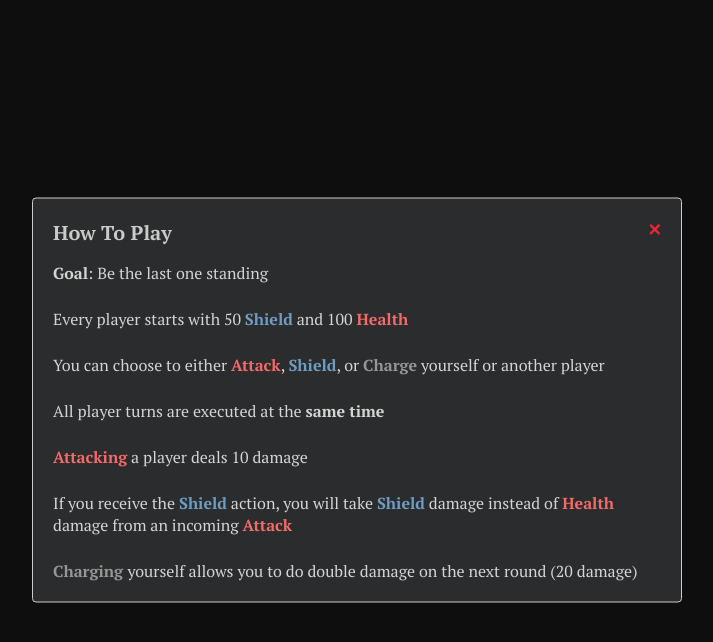
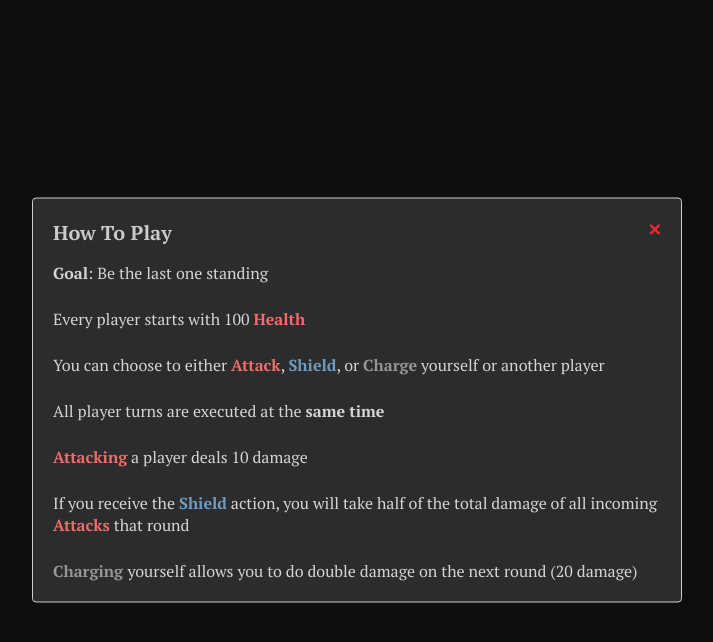
Before and after one commit to KhaVNguyen/maximus-client, a Next.js app: page /games/1 in a window 1280 px wide. Both pictures are taken after a click on the button "How To Play". Shown: the top 642 px of the page, without its empty margins (283-996 px from the left). Built offline with nearby package versions, Linux system fonts and the light colour scheme.

Commit message:
Update UI to not have shield stat

```diff
--- a/src/components/Modal.tsx
+++ b/src/components/Modal.tsx
@@ -53,8 +53,7 @@ const AppModal: React.FC<ModalProps> = ({
             <Bold>Goal</Bold>: Be the last one standing
           </Instruction>
           <Instruction>
-            Every player starts with 50 <Shield>Shield</Shield> and 100{" "}
-            <Health>Health</Health>
+            Every player starts with 100 <Health>Health</Health>
           </Instruction>
           <Instruction>
             You can choose to either <Health>Attack</Health>,{" "}
@@ -68,9 +67,9 @@ const AppModal: React.FC<ModalProps> = ({
             <Health>Attacking</Health> a player deals 10 damage
           </Instruction>
           <Instruction>
-            If you receive the <Shield>Shield</Shield> action, you will take{" "}
-            <Shield>Shield</Shield> damage instead of <Health>Health</Health>{" "}
-            damage from an incoming <Health>Attack</Health>
+            If you receive the <Shield>Shield</Shield> action, you will take
+            half of the total damage of all incoming <Health>Attacks</Health>{" "}
+            that round
           </Instruction>
           <Instruction>
             <Charge>Charging </Charge> yourself allows you to do double damage
--- a/src/components/PlayerRing.tsx
+++ b/src/components/PlayerRing.tsx
@@ -80,8 +80,9 @@ const PlayerRing: FunctionComponent = () => {
     playerList?.find((p) => p.name == playerName)?.turn?.move != null &&
     playerList?.find((p) => p.name == playerName)?.turn?.target != null
 
-  const playerShield = playerList?.find((p) => p.name == playerName)?.shield
-  const canShield = playerShield != null && playerShield > 0
+  // const playerShield = playerList?.find((p) => p.name == playerName)?.shield
+  // const canShield = playerShield != null && playerShield > 0
+  const canShield = true
 
   const gameWinner = playerList?.find((p) => p.health > 0)
 
@@ -102,8 +103,8 @@ const PlayerRing: FunctionComponent = () => {
           >
             <PlayerName>{player.name}</PlayerName>
             <PlayerStats>
-              <Shield>{player.shield}</Shield>
-              <Divider>|</Divider>
+              {/* <Shield>{player.shield}</Shield> */}
+              {/* <Divider>|</Divider> */}
               <Health>{player.health}</Health>
             </PlayerStats>
             {/* <TurnStatusMessage>-10</TurnStatusMessage> */}
@@ -249,6 +250,7 @@ const PlayerStats = styled.div`
   display: flex;
 `
 
+/*
 const Shield = styled(TextStat)`
   color: #6f9cc1;
   margin-right: 4px;
@@ -257,10 +259,11 @@ const Shield = styled(TextStat)`
 const Divider = styled(TextStat)`
   color: rgba(255, 255, 255, 0.8);
 `
+*/
 
 const Health = styled(TextStat)`
   color: #f46a69;
-  margin-left: 4px;
+  /* margin-left: 4px; */
 `
 
 const PlayerMove = styled(TextStat)<{ color: string }>`
```
